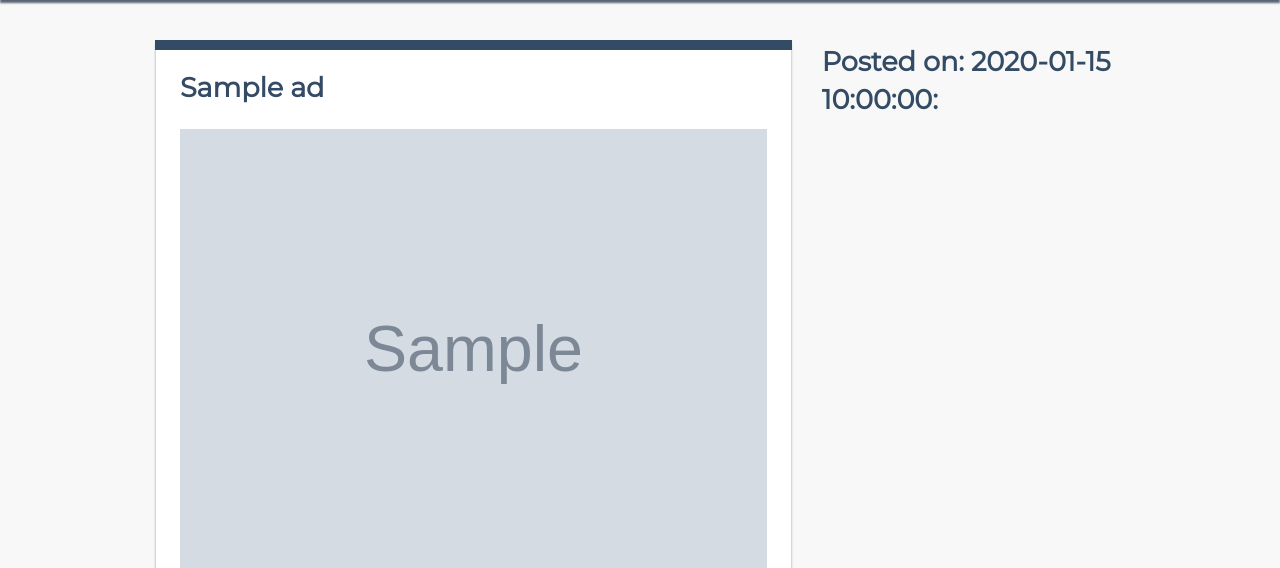
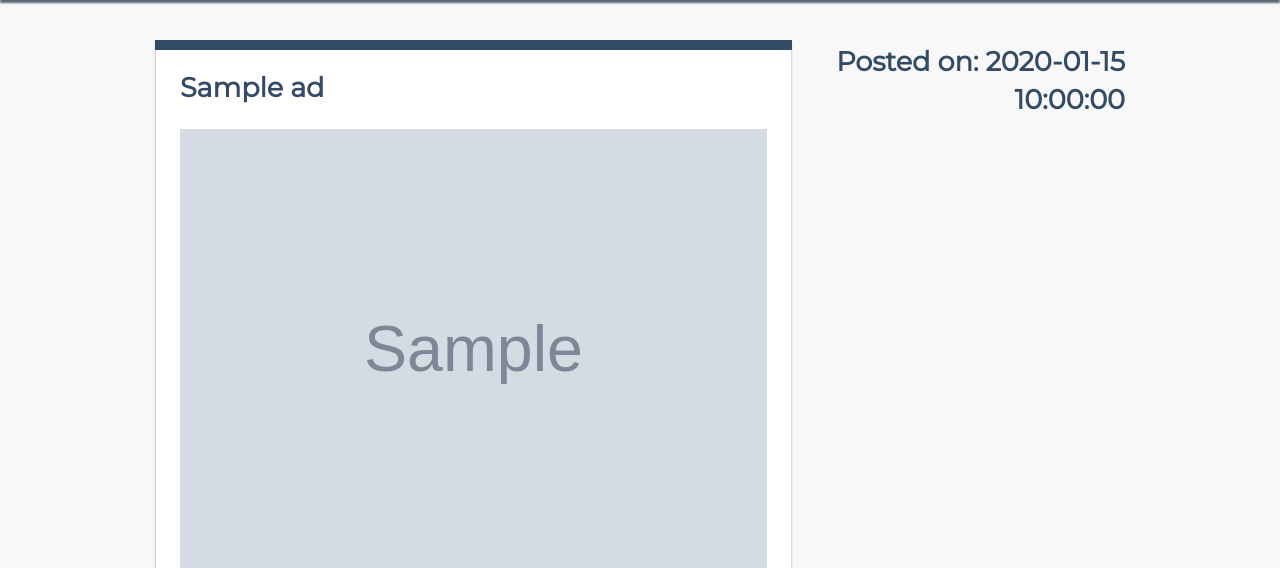
Before and after one commit to Codeup-Adlister-Project/adlister.dev, a PHP site: page /ads.show.php?id=1 in a window 1280 px wide. Shown: the part 45-613 px from the top of the page. Run offline with PHP 8.4, Linux system fonts and the light colour scheme; tables that the repository leaves empty or names only in its code hold one stand-in row (values such as "Sample post"); grey boxes marked "Sample" are stand-in pictures; some libraries are stand-ins or nearby versions.

Commit message:
added a right alignment for the date ad was posted

```diff
--- a/public/ads.show.php
+++ b/public/ads.show.php
@@ -27,7 +27,7 @@
         <div class="medium-8 columns">
             <div class="post">
                 <div class="panel view">
-                    <h3 id="date_created"><?= $ad['title']; ?></h3>
+                    <h3><?= $ad['title']; ?></h3>
                     <a href="#"><img src="<?= $ad['image_url']; ?>"></a>
                     <p><span class="pre">Description</span><span class="description"><?= $ad['description']; ?></span></p>
                     <p><span class="pre">Price</span><span class="price">$<?= $ad['price']; ?></span></p>
@@ -46,7 +46,7 @@
             </div>
         </div>
         <div class="medium-4 columns">
-            <h3 class="pre">Posted on: <?= $ad['date_created']; ?></h3>
+            <h3 id="date_created">Posted on: <?= $ad['date_created']; ?></h3>
         </div>
     </div>
 </section>
--- a/public/css/main.css
+++ b/public/css/main.css
@@ -455,3 +455,7 @@ span.prefix {
     }
 
 /**********************************************/
+
+#date_created {
+    text-align: right;
+}
```
Also changed, not shown: public/uploads/myVehicle.jpg (added).
